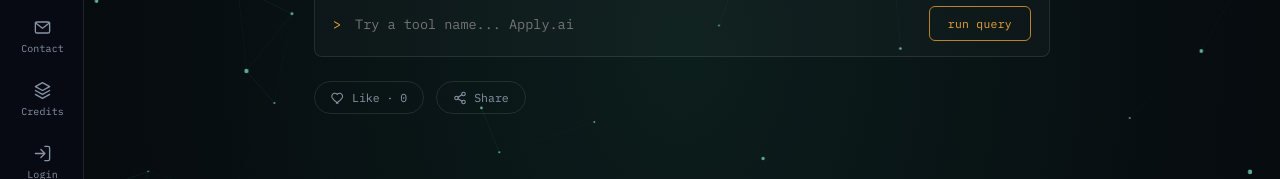
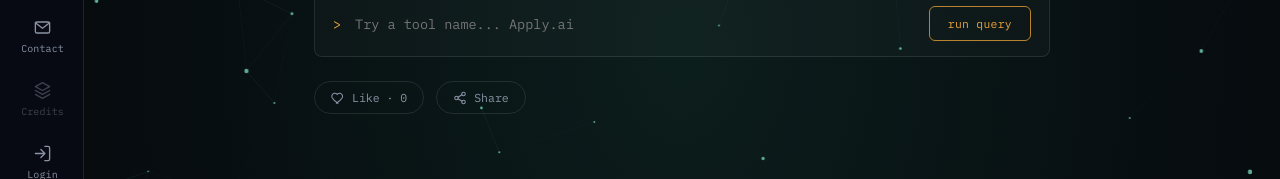
Before and after one commit to shreeshanarsha-star/Askshree-App, a Next.js app: page / in a window 1280 px wide. Shown: the part 398-577 px from the top of the page. Built offline with nearby package versions, Linux system fonts and the light colour scheme; no server answers.

Commit message:
Disable Credits sidebar item (keep visible, remove click/navigation)

```diff
--- a/app/globals.css
+++ b/app/globals.css
@@ -806,6 +806,8 @@ table.margin-table tr.subtotal td{font-weight:600; background:rgba(232,163,61,0.
   letter-spacing:0.01em; text-align:center; border-left:2px solid transparent; transition:color .15s;}
 .side-item:hover{color:var(--cream);}
 .side-item.active{color:var(--amber); border-left-color:var(--amber); background:rgba(232,163,61,0.06);}
+.side-item-disabled{opacity:0.4; cursor:not-allowed;}
+.side-item-disabled:hover{color:var(--slate);}
 .side-item-wrap{position:relative; width:100%;}
 .side-flyout{position:absolute; top:0; left:84px; background:var(--navy-2); border:1px solid var(--line); border-radius:8px;
   padding:10px 0; font-size:12.5px; color:var(--cream); min-width:210px; z-index:50; box-shadow:0 12px 30px #000a;}
--- a/components/Sidebar.js
+++ b/components/Sidebar.js
@@ -59,9 +59,9 @@ export default function Sidebar({ active }) {
           <Icon name="mail" /><span>Contact</span>
         </a>
 
-        <a href="/credits" className={`side-item ${active === 'credits' ? 'active' : ''}`}>
+        <div className="side-item side-item-disabled" title="Coming soon" aria-disabled="true">
           <Icon name="credit" /><span>Credits</span>
-        </a>
+        </div>
 
         {ready && (
           email ? (
```
